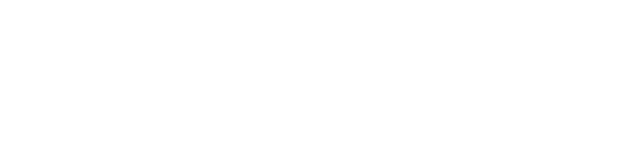
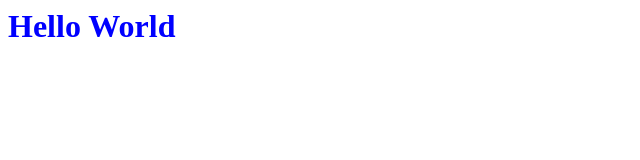
Before and after one commit to hainesy91/project_y, a plain HTML site: page index.html in a window 1280 px wide. Shown: the whole page, without its empty margins (0-640 px from the left). Drawn offline with Linux system fonts and the light colour scheme.

Commit message:
adding js directory

```diff
--- a/index.html
+++ b/index.html
@@ -1,9 +1,13 @@
 <html>
 <head>
   <meta charset="UTF-8">
+  <link rel="stylesheet" href="stylesheets/main.css">
+  <script type="text/javascript" src="scripts/main.js"></script>
   <title>Eat Me Nots</title>
 </head>
 <body>
+
+<h1>Hello World<h1>
 
 
 
--- /dev/null
+++ b/scripts/main.js
@@ -0,0 +1 @@
+console.log("hello there");
--- a/stylesheets/main.css
+++ b/stylesheets/main.css
@@ -0,0 +1,3 @@
+h1 {
+  color: blue;
+}
```
